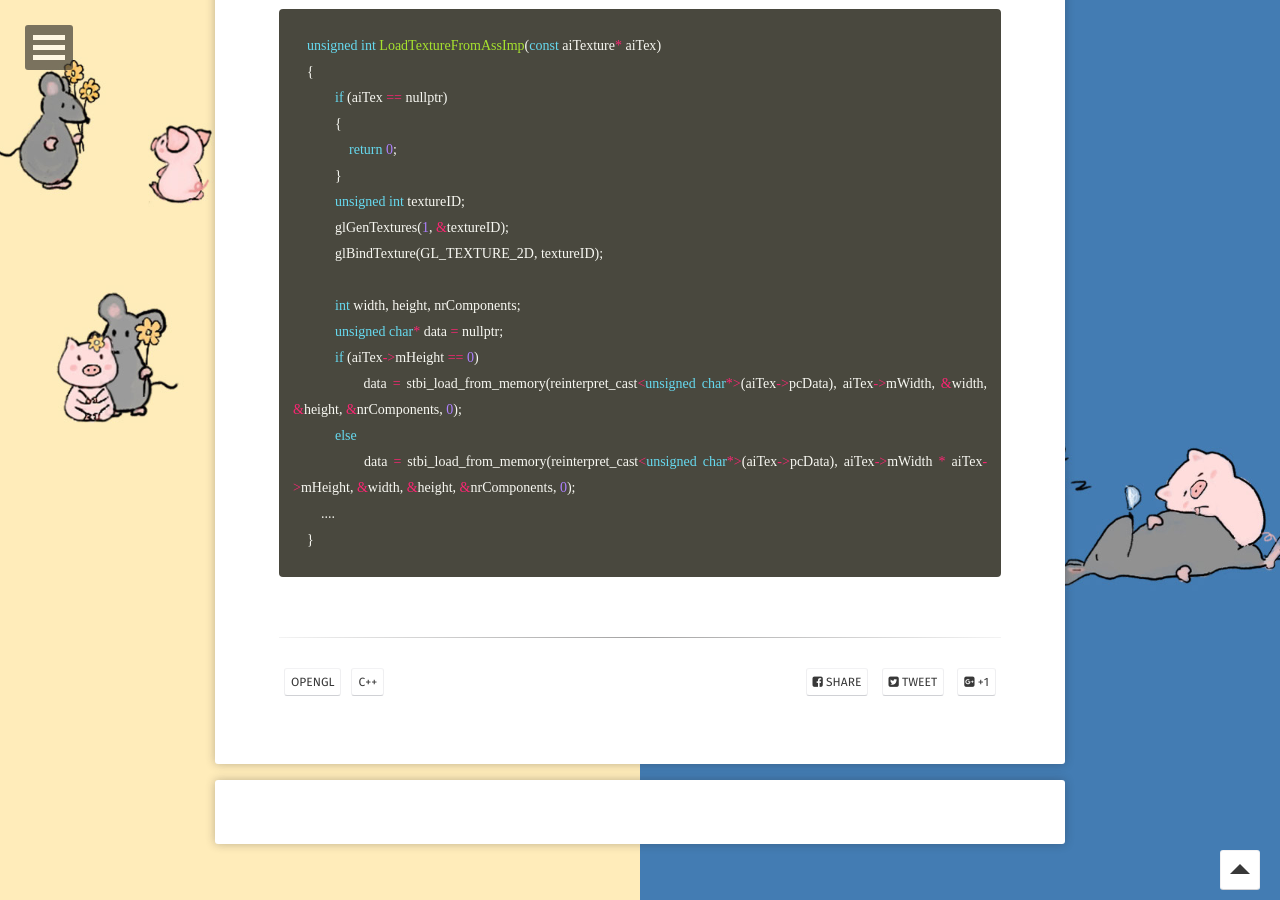
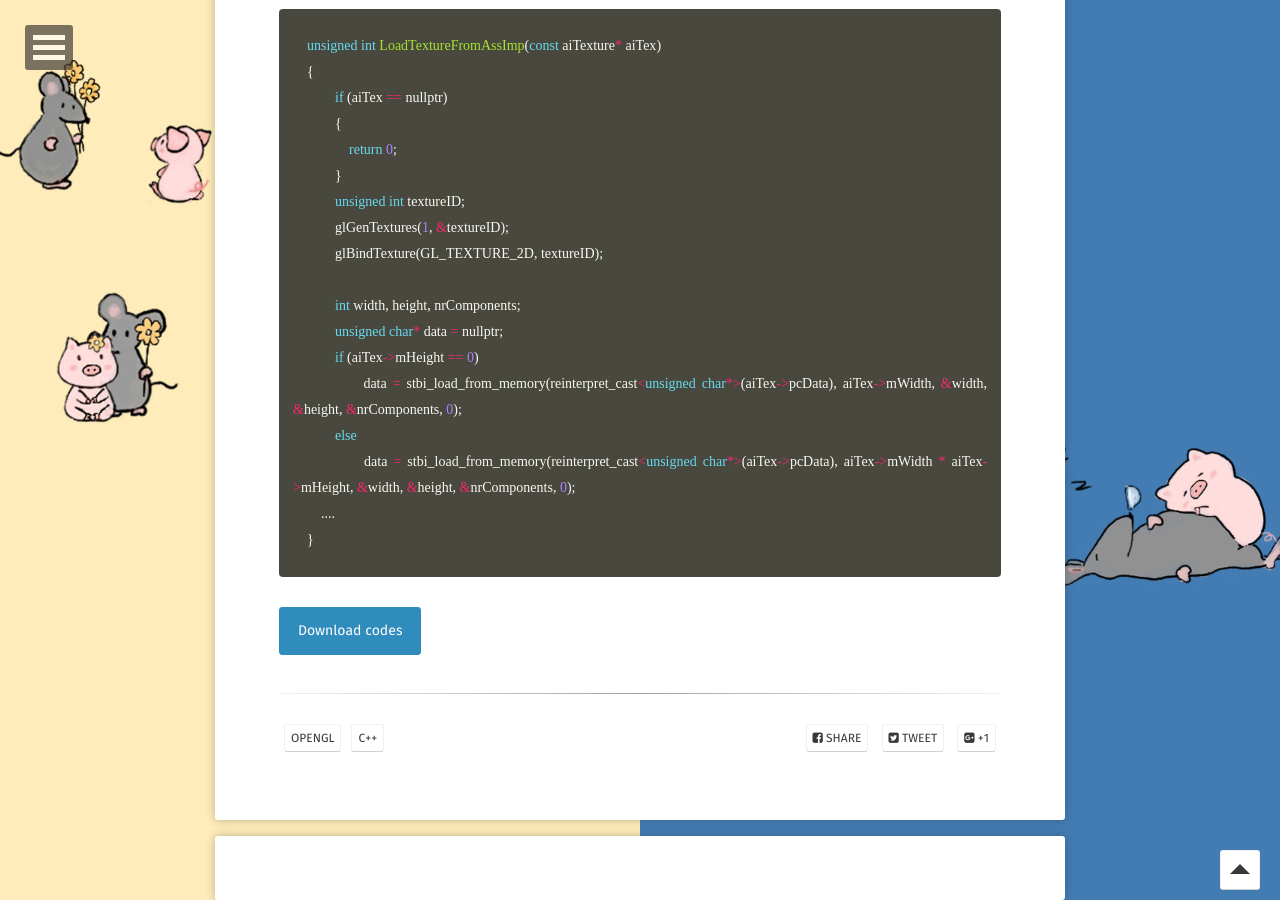
Before and after one commit to MuruC/MuruC.github.io, a Jekyll site: the page built from _posts/2022-01-12-import-model.md, in a window 1280 px wide and 900 px high, scrolled down 1935 px. Built offline with Jekyll 4.4.1, drawn with Linux system fonts in a browser that asks for light colours; some web fonts are replaced; comment, search, counter and statistics services are not loaded.

Commit message:
Update 2022-01-12-import-model.md

```diff
--- a/_posts/2022-01-12-import-model.md
+++ b/_posts/2022-01-12-import-model.md
@@ -83,3 +83,5 @@ Also we need to be careful that sometimes the model does not have texture images
         ....
     }
 {% endhighlight %}
+
+<div markdown="0"><a href="https://github.com/MuruC/OpenGL-Practice" class="btn btn-info">Download codes</a></div>
```
